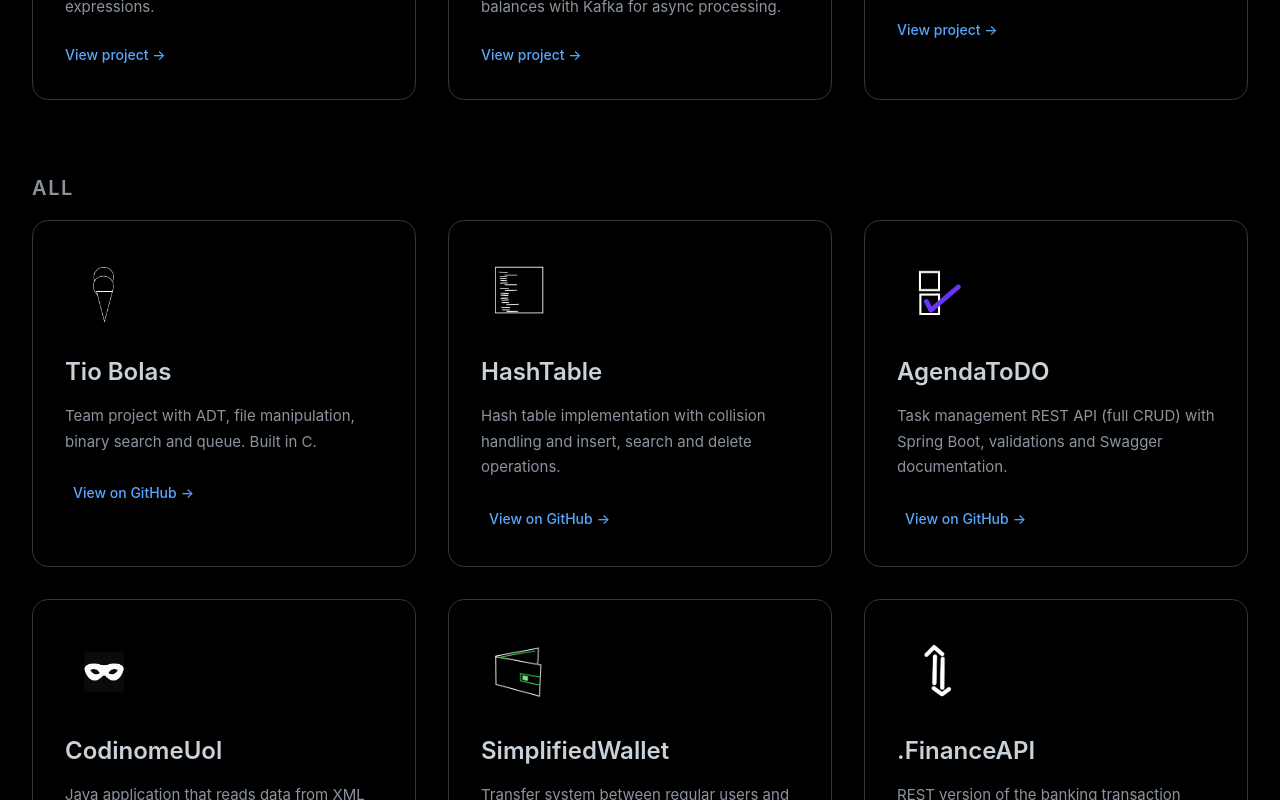
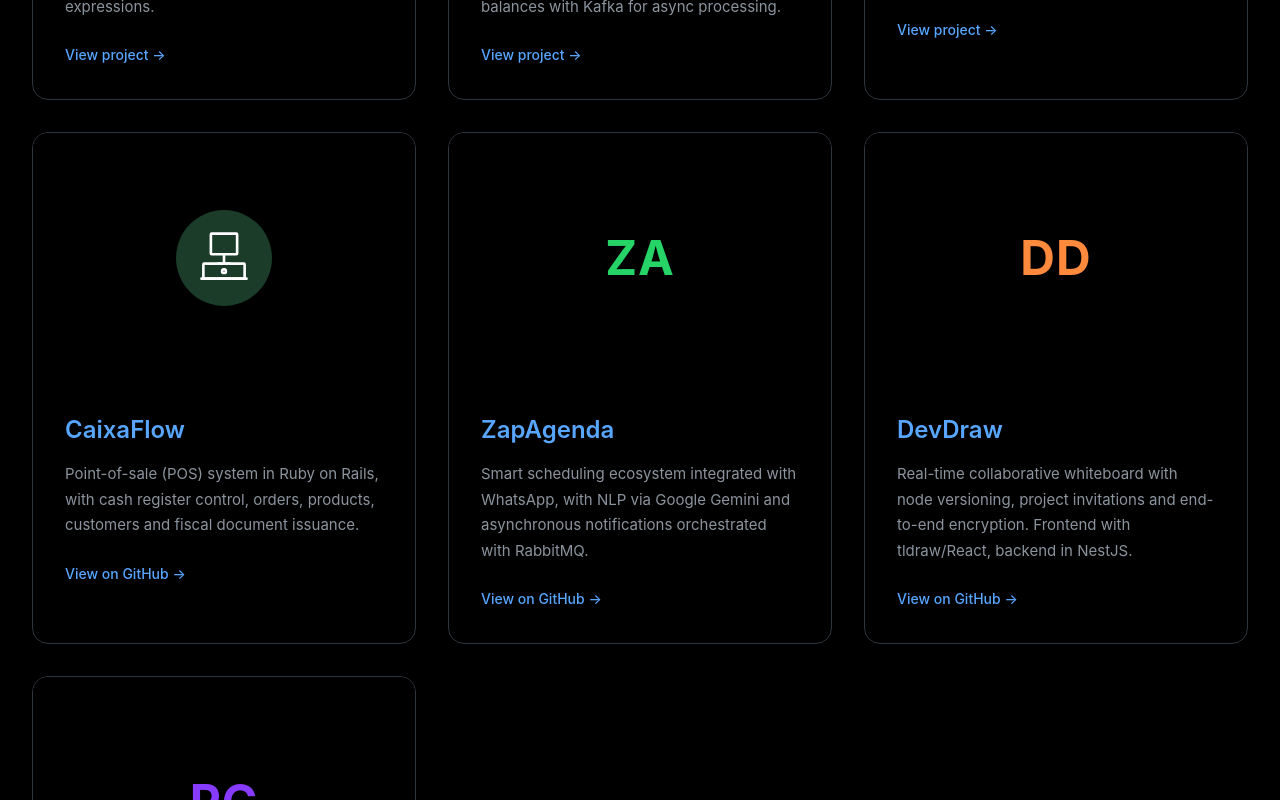
Before and after one commit to GustavoDaMassa/PortifolioSite, a React (Vite) app: page /trajetoria in a window 1280 px wide. Shown: the part 2440-3240 px from the top of the page. Built offline with nearby package versions, Linux system fonts and the light colour scheme.

Commit message:
feat: add caixaflow, zapagenda, devdraw and pcontratos featured projects

```diff
--- a/src/components/ProjectCard/ProjectCard.jsx
+++ b/src/components/ProjectCard/ProjectCard.jsx
@@ -6,28 +6,42 @@ import styles from './ProjectCard.module.css';
 export const ProjectCard = ({ project }) => {
   const { t } = useTranslation();
   const [isHovered, setIsHovered] = useState(false);
+  const title = t(`projects.${project.id}.title`);
+
+  const cover = project.image ? (
+    <img src={project.image} alt={title} />
+  ) : (
+    <div
+      className={styles.generatedCover}
+      style={project.coverColor ? { '--cover-color': project.coverColor } : undefined}
+    >
+      {project.coverIcon ? (
+        <img src={project.coverIcon} alt={title} className={styles.coverIcon} />
+      ) : (
+        <span className={styles.coverInitials}>{project.coverLabel}</span>
+      )}
+    </div>
+  );
 
   const mediaArea = project.featured ? (
     <div className={styles.mediaWrapper}>
-      <img src={project.image} alt={t(`projects.${project.id}.title`)} />
+      {cover}
       {project.video && isHovered && (
         <iframe
           src={project.video}
           className={styles.videoPreview}
           allow="autoplay; encrypted-media"
-          title={t(`projects.${project.id}.title`)}
+          title={title}
         />
       )}
     </div>
-  ) : (
-    <img src={project.image} alt={t(`projects.${project.id}.title`)} />
-  );
+  ) : cover;
 
   const cardContent = (
     <>
       {mediaArea}
       <div className={styles.content}>
-        <h1>{t(`projects.${project.id}.title`)}</h1>
+        <h1>{title}</h1>
         <p>{t(`projects.${project.id}.description`)}</p>
         {!project.featured && (
           project.additionalLinks ? (
@@ -45,13 +59,15 @@ export const ProjectCard = ({ project }) => {
           )
         )}
         {project.featured && (
-          <span className={styles.viewHint}>{t('allProjects.viewProject')} →</span>
+          <span className={styles.viewHint}>
+            {project.route ? t('allProjects.viewProject') : t('allProjects.viewGithub')} →
+          </span>
         )}
       </div>
     </>
   );
 
-  if (project.featured) {
+  if (project.featured && project.route) {
     return (
       <Link
         to={project.route}
@@ -64,6 +80,19 @@ export const ProjectCard = ({ project }) => {
     );
   }
 
+  if (project.featured) {
+    return (
+      <a
+        href={project.github}
+        target="_blank"
+        rel="noopener noreferrer"
+        className={`${styles.projectCard} ${styles.featured}`}
+      >
+        {cardContent}
+      </a>
+    );
+  }
+
   return (
     <div className={styles.projectCard}>
       {cardContent}
--- a/src/components/ProjectCard/ProjectCard.module.css
+++ b/src/components/ProjectCard/ProjectCard.module.css
@@ -70,6 +70,33 @@
 
 .featured .mediaWrapper img {
   height: 100%;
+}
+
+.generatedCover {
+  --cover-color: var(--color-accent-primary);
+  width: 100%;
+  height: 100%;
+  min-height: 200px;
+  display: flex;
+  align-items: center;
+  justify-content: center;
+  background: #000000;
+}
+
+.coverIcon {
+  width: 96px !important;
+  height: 96px !important;
+  margin-bottom: 0 !important;
+  padding: 0 !important;
+  background: transparent !important;
+  object-fit: contain;
+}
+
+.coverInitials {
+  font-size: 48px;
+  font-weight: 700;
+  letter-spacing: 1px;
+  color: var(--cover-color);
 }
 
 .videoPreview {
--- a/src/data/projects.js
+++ b/src/data/projects.js
@@ -21,6 +21,33 @@ export const featuredProjects = [
     route: '/pricewatch',
     featured: true,
     video: 'https://www.youtube.com/embed/y6aXDqaX6HM?autoplay=1&mute=1&controls=0&loop=1&playlist=y6aXDqaX6HM'
+  },
+  {
+    id: 'caixaflow',
+    featured: true,
+    coverIcon: getAssetPath('assets/images/icons/caixaflowicon.svg'),
+    github: 'https://github.com/GustavoDaMassa/MVP-CaixaFlow'
+  },
+  {
+    id: 'zapagenda',
+    featured: true,
+    coverColor: '#25D366',
+    coverLabel: 'ZA',
+    github: 'https://github.com/GustavoDaMassa/ZapAgenda'
+  },
+  {
+    id: 'devdraw',
+    featured: true,
+    coverColor: '#ff8a3d',
+    coverLabel: 'DD',
+    github: 'https://github.com/GustavoDaMassa/DevDraw'
+  },
+  {
+    id: 'solidycontratos',
+    featured: true,
+    coverColor: '#863bff',
+    coverLabel: 'PC',
+    github: 'https://github.com/GustavoDaMassa/SolidyContratos'
   }
 ];
 
--- a/src/i18n/locales/en.json
+++ b/src/i18n/locales/en.json
@@ -598,6 +598,22 @@
       "title": "PriceWatch",
       "description": "Mercado Livre price monitor with .NET 8 API, Angular 20 SPA and Chrome extension. Sends email alert when the product reaches the target price."
     },
+    "solidycontratos": {
+      "title": "pContratos",
+      "description": "Contract management SaaS with electronic signature, semantic clause search via vector embeddings and double-loop TDD. Backend in Node.js/Prisma, frontend in React with Zustand and React Query."
+    },
+    "caixaflow": {
+      "title": "CaixaFlow",
+      "description": "Point-of-sale (POS) system in Ruby on Rails, with cash register control, orders, products, customers and fiscal document issuance."
+    },
+    "devdraw": {
+      "title": "DevDraw",
+      "description": "Real-time collaborative whiteboard with node versioning, project invitations and end-to-end encryption. Frontend with tldraw/React, backend in NestJS."
+    },
+    "zapagenda": {
+      "title": "ZapAgenda",
+      "description": "Smart scheduling ecosystem integrated with WhatsApp, with NLP via Google Gemini and asynchronous notifications orchestrated with RabbitMQ."
+    },
     "tiobolas": {
       "title": "Tio Bolas",
       "description": "Team project with ADT, file manipulation, binary search and queue. Built in C."
--- a/src/i18n/locales/pt.json
+++ b/src/i18n/locales/pt.json
@@ -606,6 +606,22 @@
       "title": "PriceWatch",
       "description": "Monitor de preços do Mercado Livre com API .NET 8, SPA Angular 20 e extensão Chrome. Alerta por e-mail quando o produto atinge o preço-alvo."
     },
+    "solidycontratos": {
+      "title": "pContratos",
+      "description": "Sistema SaaS de gestão contratual com assinatura eletrônica, busca semântica de cláusulas via embeddings vetoriais e TDD de duplo loop. Backend em Node.js/Prisma, frontend em React com Zustand e React Query."
+    },
+    "caixaflow": {
+      "title": "CaixaFlow",
+      "description": "Sistema de PDV (ponto de venda) em Ruby on Rails, com controle de caixa, pedidos, produtos, clientes e emissão de documentos fiscais."
+    },
+    "devdraw": {
+      "title": "DevDraw",
+      "description": "Whiteboard colaborativo em tempo real com versionamento de nós, convites de projeto e criptografia ponta a ponta. Frontend com tldraw/React, backend em NestJS."
+    },
+    "zapagenda": {
+      "title": "ZapAgenda",
+      "description": "Ecossistema de agendamento inteligente integrado ao WhatsApp, com NLP via Google Gemini e notificações assíncronas orquestradas com RabbitMQ."
+    },
     "tiobolas": {
       "title": "Tio Bolas",
       "description": "Projeto em equipe com TAD, manipulação de arquivos, busca binária e fila. Desenvolvido em C."
```
Also changed, not shown: public/assets/images/icons/caixaflowicon.svg (added).
